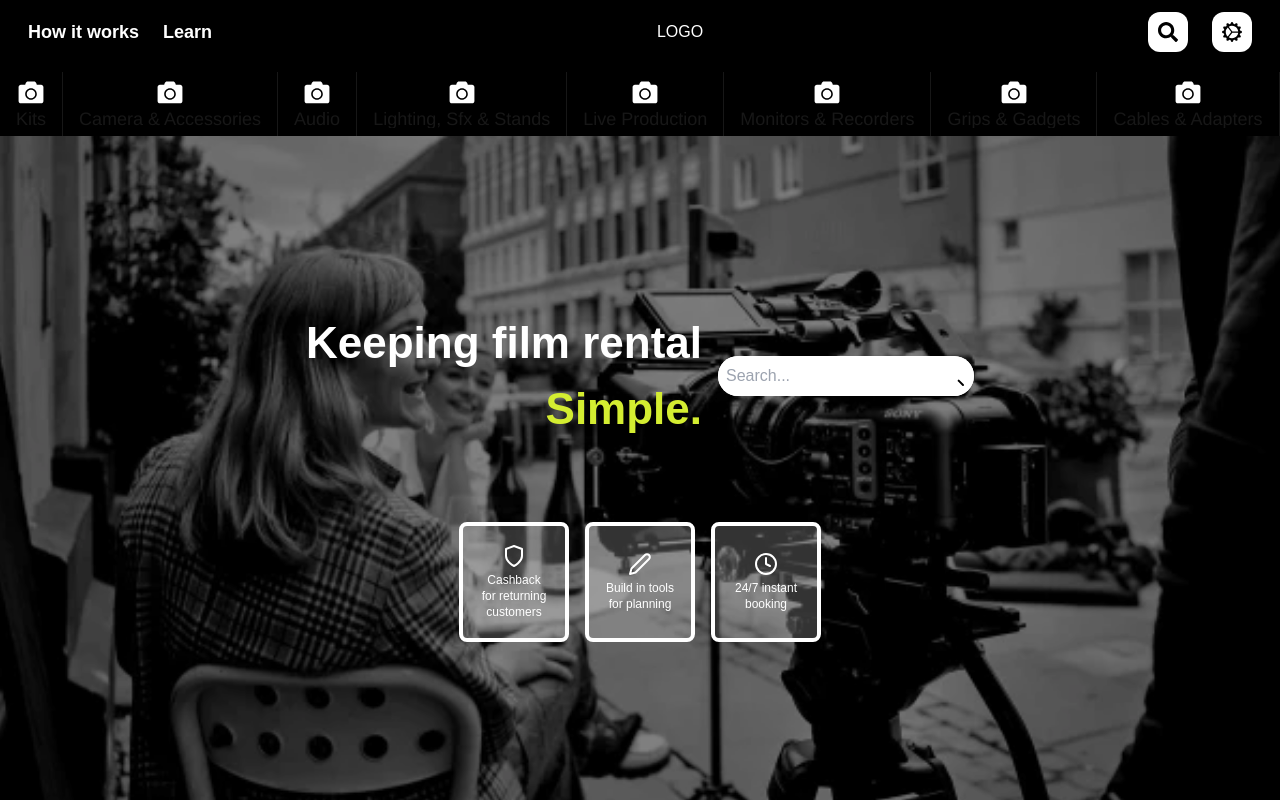
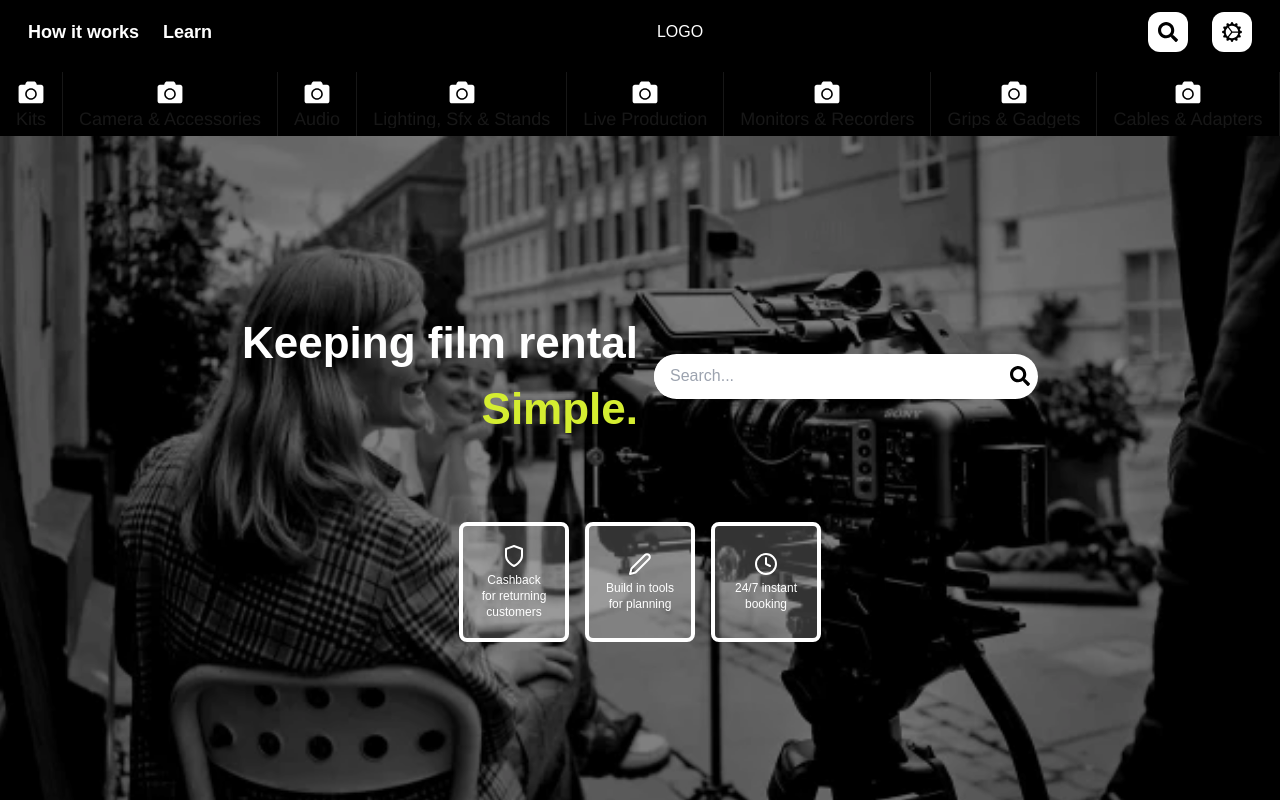
Before and after one commit to vabr0002/simplerent_new, a Next.js app: page / in a window 1280 px wide. Both pictures are taken after a click on the element 846 px from the left and 376 px from the top of the page. Shown: the top 800 px of the page. Built offline with nearby package versions, Linux system fonts and the light colour scheme.

Commit message:
smååting

```diff
--- /dev/null
+++ b/src/app/pages/singleProduct/page.js
@@ -0,0 +1,3 @@
+export default function Home() {
+  return <div></div>;
+}
--- a/src/components/accordion/Accordion.jsx
+++ b/src/components/accordion/Accordion.jsx
@@ -344,7 +344,7 @@ const Accordion = () => {
   ];
 
   return (
-    <div className="w-full max-w-3xl mx-auto">
+    <div className="w-full max-w-2xl mx-auto">
       {accordionItems.map((item, index) => (
         <div
           key={index}
--- a/src/components/hero/Hero_landing.jsx
+++ b/src/components/hero/Hero_landing.jsx
@@ -1,22 +1,39 @@
 "use client";
-import React from "react";
+import React, { useState, useEffect, useRef } from "react";
 import Image from "next/image";
+import { FaSearch } from "react-icons/fa";
 
 function Hero() {
+  const [isSearchOpen, setIsSearchOpen] = useState(false);
+  const searchRef = useRef(null);
+
+  const openSearch = () => {
+    setIsSearchOpen(true);
+  };
+
+  const handleClickOutside = (event) => {
+    if (searchRef.current && !searchRef.current.contains(event.target)) {
+      setIsSearchOpen(false);
+    }
+  };
+
+  useEffect(() => {
+    document.addEventListener("mousedown", handleClickOutside);
+    return () => {
+      document.removeEventListener("mousedown", handleClickOutside);
+    };
+  }, []);
+
   return (
     <section className="relative h-[85vh]">
-      {" "}
-      {/* Adjusted height here */}
       {/* Background Image */}
       <div className="relative w-full h-full">
-        {" "}
-        {/* Made sure it takes up the full height of the section */}
         <Image
-          src="/img/hero.webp" // Replace with your image path
+          src="/img/hero.webp"
           alt="Hero Image"
           layout="fill"
           objectFit="cover"
-          className="brightness-50" // This reduces the brightness for a darker overlay effect
+          className="brightness-50"
         />
       </div>
       {/* Overlay Content */}
@@ -29,29 +46,36 @@ function Hero() {
             </div>
           </div>
 
-          {/* Search Bar */}
-          <div className="flex items-center bg-white text-black rounded-full overflow-hidden w-64">
+          {/* Search Bar med Smooth Animation */}
+          <div
+            ref={searchRef}
+            className={`flex items-center bg-white text-black overflow-hidden transition-all duration-500 ease-in-out ${
+              isSearchOpen
+                ? "w-96 h-[45px] rounded-full"
+                : "w-[130px] h-[100px] rounded-r-full"
+            }`}
+            onClick={openSearch}
+          >
             <input
               type="text"
               placeholder="Search..."
-              className="w-full p-2 outline-none"
+              className={`p-2 outline-none transition-all duration-300 ${
+                isSearchOpen ? "opacity-100 w-full pl-4" : "opacity-0 w-0"
+              }`}
             />
-            <button className="bg-white p-2">
-              <svg
-                xmlns="http://www.w3.org/2000/svg"
-                className="h-6 w-6 text-black"
-                fill="none"
-                viewBox="0 0 24 24"
-                stroke="currentColor"
-              >
-                <path
-                  strokeLinecap="round"
-                  strokeLinejoin="round"
-                  strokeWidth={2}
-                  d="M21 21l-4.35-4.35m0 0A7.5 7.5 0 1116.65 16.65z"
-                />
-              </svg>
-            </button>
+            <div
+              className={`flex items-center justify-center transition-all duration-500 ease-in-out ${
+                isSearchOpen ? "p-2" : "w-full h-full"
+              }`}
+            >
+              <FaSearch
+                className={`text-black transition-all duration-500 ease-in-out ${
+                  isSearchOpen
+                    ? "text-xl translate-x-0"
+                    : "text-3xl translate-x-[-8px]"
+                }`}
+              />
+            </div>
           </div>
         </div>
 
@@ -64,7 +88,7 @@ function Hero() {
           ].map((feature, index) => (
             <div
               key={index}
-              className="bg-white bg-opacity-20 text-white border-x-4 border-y-4 rounded-lg flex flex-col items-center justify-center p-4 w-[110px] h-[120px] transform hover:scale-105 hover:translate-y-[-3px] transition duration-300 ease-in-out "
+              className="bg-white bg-opacity-20 text-white border-x-4 border-y-4 rounded-lg flex flex-col items-center justify-center p-4 w-[110px] h-[120px] transform hover:scale-105 hover:translate-y-[-3px] transition duration-300 ease-in-out"
             >
               <svg
                 xmlns="http://www.w3.org/2000/svg"
@@ -76,7 +100,6 @@ function Hero() {
                 strokeLinecap="round"
                 strokeLinejoin="round"
               >
-                {/* SVG paths would go here based on index or feature name */}
                 {index === 0 && (
                   <path d="M12 22s8-4 8-10V5l-8-3-8 3v7c0 6 8 10 8 10z"></path>
                 )}
```
